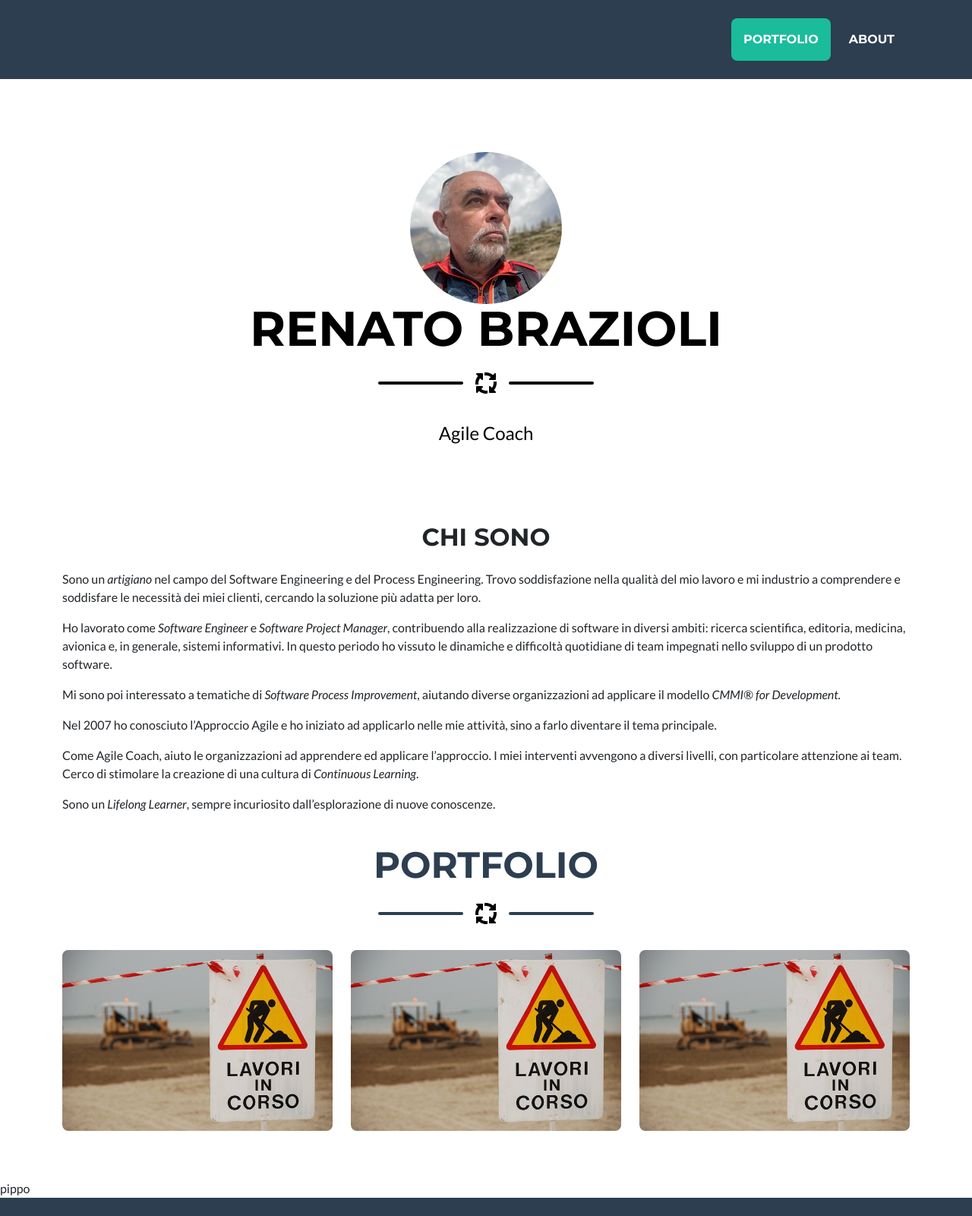
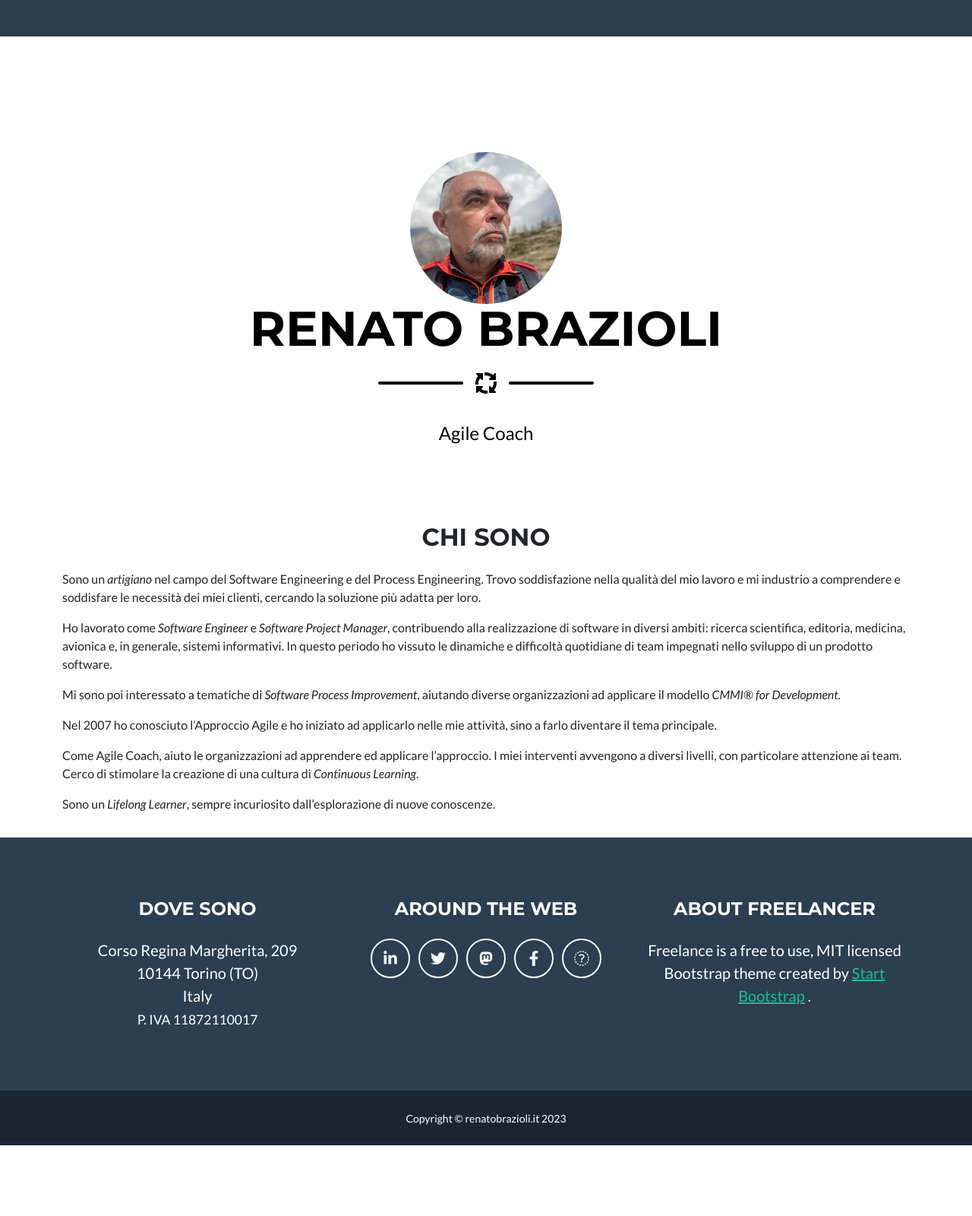
Before and after one commit to RenatoBrazioli/RenatoBrazioli.github.io, a plain HTML site: page index.html in a window 1280 px wide. Shown: the top 1600 px of the page at 76% size. After the commit the page ends 1507 px from the top, so only its background shows below. Drawn offline with nearby package versions, Linux system fonts and the light colour scheme.

```diff
--- a/index.html
+++ b/index.html
@@ -28,8 +28,8 @@
 
                 <div class="collapse navbar-collapse" id="navbarResponsive">
                     <ul class="navbar-nav ms-auto">
-                        <li class="nav-item mx-0 mx-lg-1"><a class="nav-link py-3 px-0 px-lg-3 rounded" href="#portfolio">Portfolio</a></li>
-                        <li class="nav-item mx-0 mx-lg-1"><a class="nav-link py-3 px-0 px-lg-3 rounded" href="#about">About</a></li>
+                        <!-- <li class="nav-item mx-0 mx-lg-1"><a class="nav-link py-3 px-0 px-lg-3 rounded" href="#portfolio">Portfolio</a></li> -->
+                        <!-- <li class="nav-item mx-0 mx-lg-1"><a class="nav-link py-3 px-0 px-lg-3 rounded" href="#about">About</a></li> -->
                     </ul>
                 </div>
             </div>
@@ -101,9 +101,12 @@
 	    </section>
 
 
-        <!-- Portfolio Section-->
+        <!-- Portfolio Section -->
+
+		<div style="display:none">
       <section class="page-section portfolio" id="portfolio">
                    <div class="container">
+
                        <!-- Portfolio Section Heading-->
                        <h2 class="page-section-heading text-center text-uppercase text-secondary mb-0">Portfolio</h2>
                        <!-- Icon Divider-->
@@ -142,7 +145,10 @@
                                </div>
                            </div>
                </section>
-		pippo
+
+</div>
+
+
 
 
         <!-- Contact Section-->
```
Lines whose indentation alone changed are shown as unchanged.
